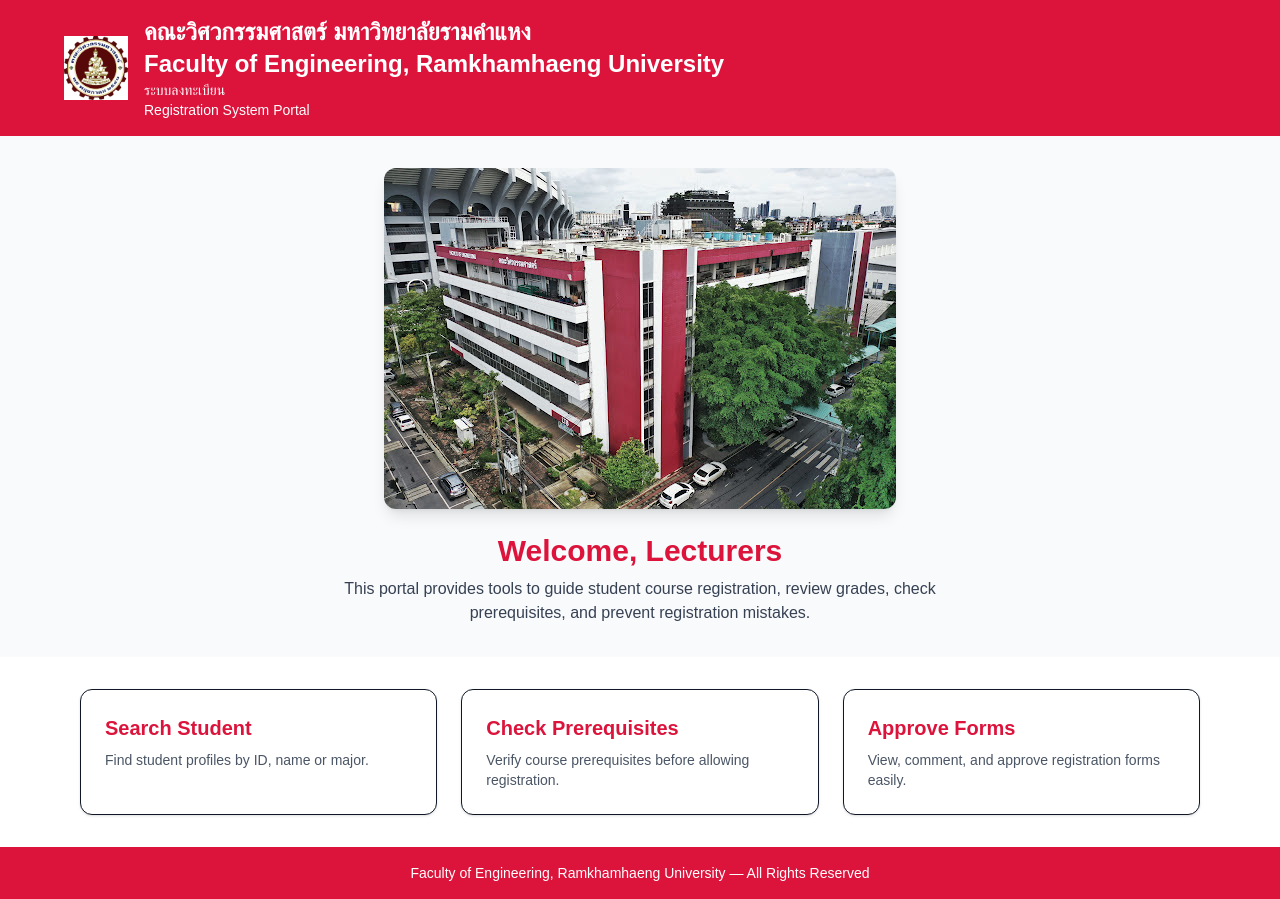
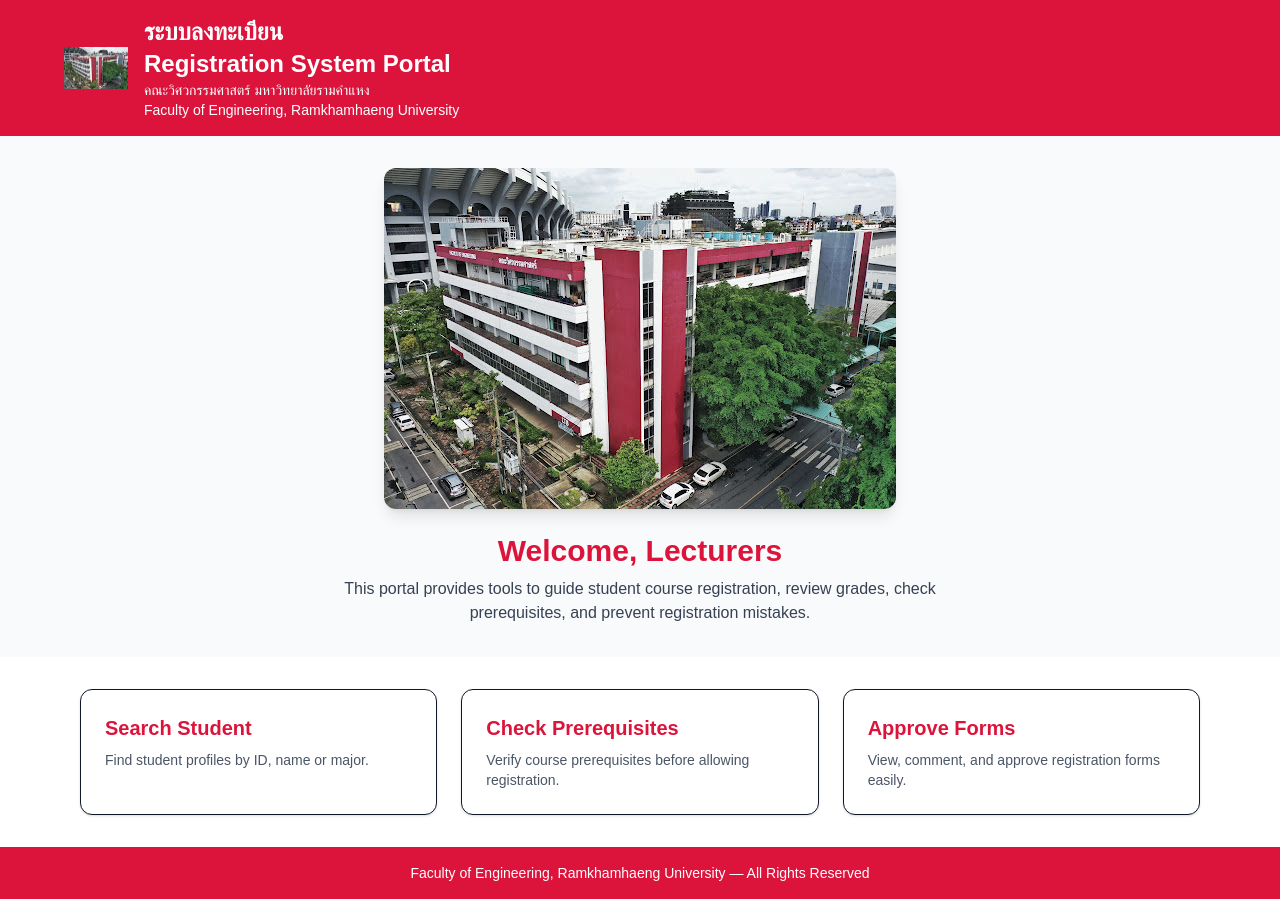
Before and after one commit to ENG-RU-WEB/my-landing-page, a Next.js app: page / in a window 1280 px wide. Built offline with nearby package versions, Linux system fonts and the light colour scheme.

Commit message:
Update page.js

```diff
--- a/src/app/page.js
+++ b/src/app/page.js
@@ -3,12 +3,12 @@
     <main className="min-h-screen bg-white text-gray-900">
       <header className="bg-[crimson] text-white p-4 shadow-md">
         <div className="max-w-6xl mx-auto flex items-center gap-4">
-          <img src="/LogoRedENGRU.jpg" alt="Faculty Logo" className="h-16 w-16 object-contain" />
+          <img src="/ENG-Building.jpg" alt="Faculty Logo" className="h-16 w-16 object-contain" />
           <div>
-            <h1 className="text-2xl font-bold">คณะวิศวกรรมศาสตร์ มหาวิทยาลัยรามคำแหง</h1>
-            <h1 className="text-2xl font-bold">Faculty of Engineering, Ramkhamhaeng University</h1>
-            <p className="text-sm">ระบบลงทะเบียน</p>
-            <p className="text-sm">Registration System Portal</p>
+            <h1 className="text-2xl font-bold">ระบบลงทะเบียน</h1>
+            <h1 className="text-2xl font-bold">Registration System Portal</h1>
+            <p className="text-sm">คณะวิศวกรรมศาสตร์ มหาวิทยาลัยรามคำแหง</p>
+            <p className="text-sm">Faculty of Engineering, Ramkhamhaeng University</p>
           </div>
         </div>
       </header>
```
